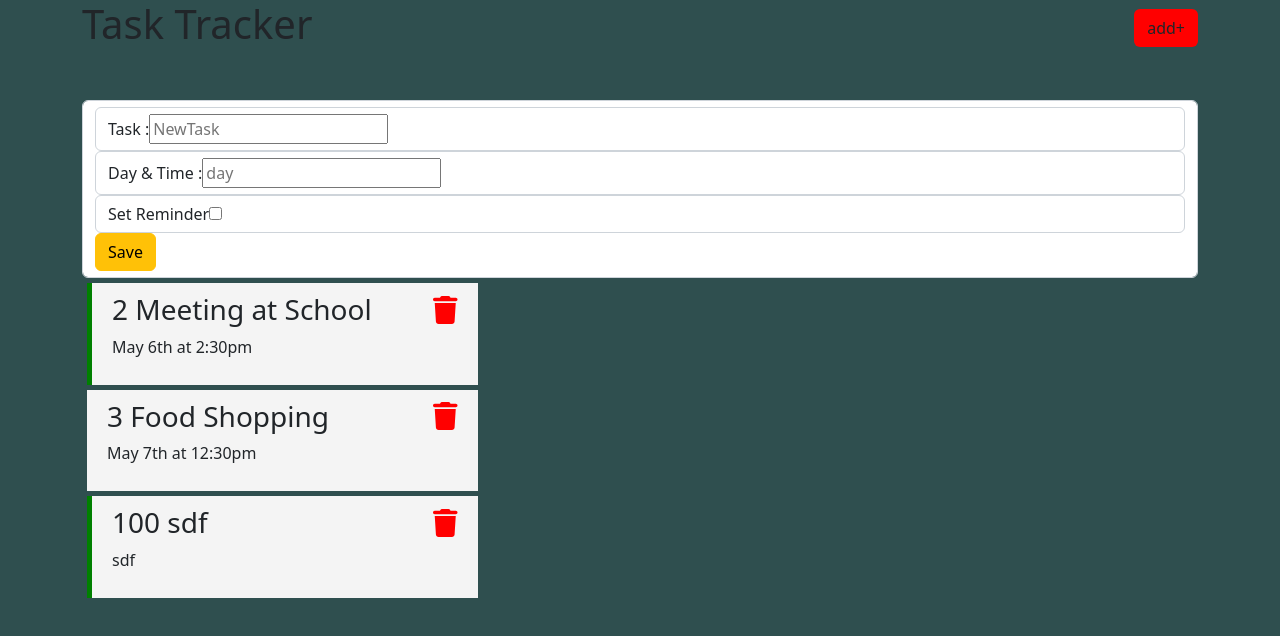
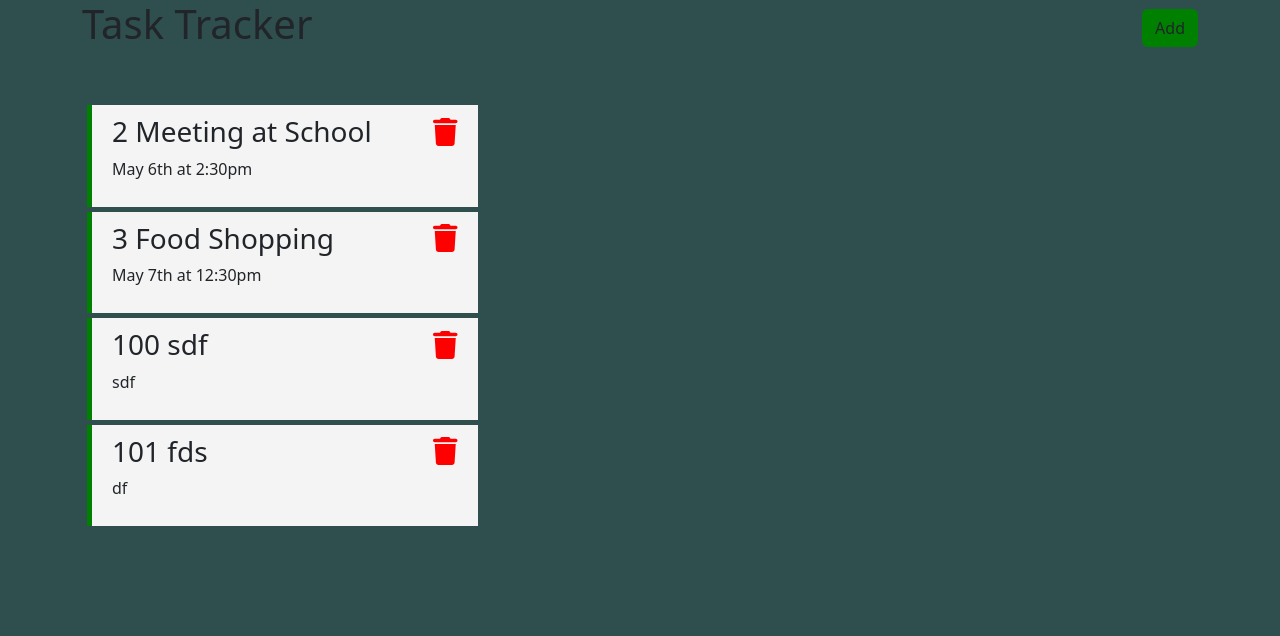
Before and after one commit to bartdob/angularTask, an Angular app: page / in a window 1280 px wide. Shown: the top 636 px of the page. Built offline with nearby package versions, Linux system fonts and the light colour scheme; data requests are answered from the project's data file.

Commit message:
show add button open/close

```diff
--- a/db.json
+++ b/db.json
@@ -10,13 +10,19 @@
       "id": 3,
       "text": "Food Shopping",
       "day": "May 7th at 12:30pm",
-      "reminder": false
+      "reminder": true
     },
     {
       "text": "sdf",
       "day": "sdf",
       "reminder": true,
       "id": 100
+    },
+    {
+      "text": "fds",
+      "day": "df",
+      "reminder": true,
+      "id": 101
     }
   ]
 }
--- a/src/app/components/add-task/add-task.component.html
+++ b/src/app/components/add-task/add-task.component.html
@@ -1,4 +1,4 @@
-<form class="form-control" (ngSubmit)="onSubmit()">
+<form *ngIf="showAddTask" class="form-control" (ngSubmit)="onSubmit()">
     <div class="form-control">
         <label for="text">Task :</label>
         <input type="text" name="text" [(ngModel)]="text"
--- a/src/app/components/add-task/add-task.component.ts
+++ b/src/app/components/add-task/add-task.component.ts
@@ -1,5 +1,7 @@
 import { Component, Output, EventEmitter } from '@angular/core';
 import { Task } from 'src/app/Task';
+import { UiService } from 'src/app/services/ui.service';
+import { Subscription } from 'rxjs';
 
 @Component({
   selector: 'app-add-task',
@@ -12,6 +14,14 @@
   text!: string;
   day!: string;
   reminder: boolean = false;
+  showAddTask?: boolean;
+  subscription: Subscription;
+
+  constructor(private uiService: UiService) {
+    this.subscription = this.uiService.onToggle().subscribe(
+      (value) => (this.showAddTask = value)
+    )
+  }
 
   onSubmit() {
     if (!this.text){
--- a/src/app/components/header/header.component.html
+++ b/src/app/components/header/header.component.html
@@ -1,5 +1,7 @@
 <header>
     <h1>{{title}}</h1>
-    <app-button color="red" text="add+" (btnClick)="toggleAddTask()">
+    <app-button color="{{ showAddTask ? 'red' : 'green' }}"
+    text="{{ showAddTask ? 'Close' : 'Add' }}"
+    (btnClick)="toggleAddTask()">
     </app-button>
 </header>
--- a/src/app/components/header/header.component.ts
+++ b/src/app/components/header/header.component.ts
@@ -1,4 +1,6 @@
 import { Component } from '@angular/core';
+import { UiService } from 'src/app/services/ui.service';
+import { Subscription } from 'rxjs';
 
 @Component({
   selector: 'app-header',
@@ -7,8 +9,16 @@
 })
 export class HeaderComponent {
   title: string = 'Task Tracker'
+  showAddTask?: boolean;
+  subscription?: Subscription
+
+  constructor(private uiService: UiService){
+    this.subscription = this.uiService.onToggle().subscribe(
+      (value) => (this.showAddTask = value)
+    )
+  }
 
   toggleAddTask(){
-    console.log('Toggle');
+    this.uiService.toggleAddTask();
   }
 }
--- /dev/null
+++ b/src/app/services/ui.service.ts
@@ -0,0 +1,21 @@
+import { Injectable } from '@angular/core';
+import { Observable, Subject } from 'rxjs';
+
+@Injectable({
+  providedIn: 'root'
+})
+export class UiService {
+  private showAddTask: boolean = false;
+  private subject = new Subject<any>();
+
+  constructor() {}
+
+  toggleAddTask(): void {
+    this.showAddTask = !this.showAddTask;
+    this.subject.next(this.showAddTask);
+  }
+
+  onToggle(): Observable<any> {
+    return this.subject.asObservable();
+  }
+}
```
Also changed, not shown: 1 other file (tests, documents, lock files or other folders).
